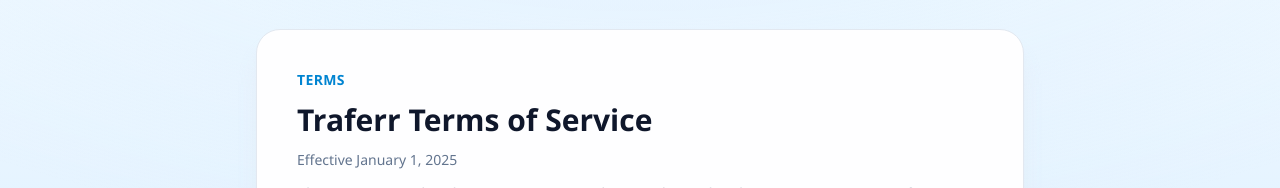
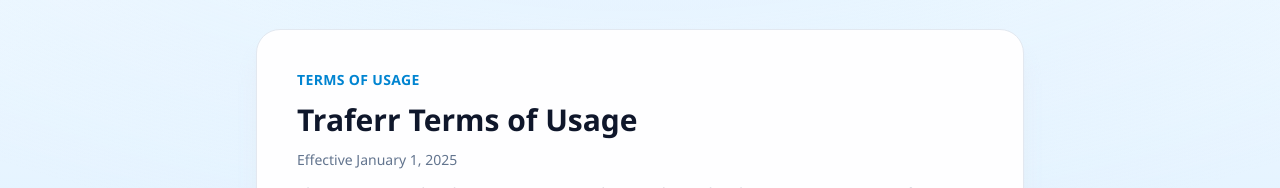
Before and after one commit to PourusK/Traferr-website, a Next.js app: page /legal/terms in a window 1280 px wide. Shown: the part 140-328 px from the top of the page. Built offline with nearby package versions, Linux system fonts and the light colour scheme.

Commit message:
Update footer legal links and terms content

```diff
--- a/app/globals.css
+++ b/app/globals.css
@@ -50,7 +50,7 @@
   display: inline-flex;
   align-items: center;
   gap: clamp(1.2rem, 0.7vw + 1rem, 1.6rem);
-  padding: 0.65rem clamp(2rem, 3.4vw, 2.7rem) 0.65rem clamp(3.1rem, 4.8vw, 3.6rem);
+  padding: 0.65rem clamp(2rem, 3.4vw, 2.7rem) 0.65rem clamp(2.6rem, 4vw, 3.1rem);
   border-radius: 999px;
   border: 1px solid rgba(255, 255, 255, 0.6);
   background: rgba(255, 255, 255, 0.82);
@@ -64,10 +64,10 @@
 .hero-pin {
   position: absolute;
   top: 50%;
-  left: clamp(-2.85rem, -3.9vw, -2.35rem);
+  left: clamp(-1.85rem, -2.9vw, -1.45rem);
   width: clamp(4.1rem, 7vw, 4.9rem);
   height: clamp(4.1rem, 7vw, 4.9rem);
-  transform: translate(-6%, -52%);
+  transform: translate(-2%, -52%);
   pointer-events: none;
   filter: drop-shadow(0 20px 40px rgba(14, 116, 144, 0.38));
 }
--- a/app/legal/terms/page.tsx
+++ b/app/legal/terms/page.tsx
@@ -39,8 +39,8 @@
 ];
 
 export const metadata: Metadata = {
-  title: "Terms of Service — Traferr",
-  description: "Understand the terms that guide how you use Traferr and engage with local partners.",
+  title: "Terms of Usage — Traferr",
+  description: "Understand the terms of usage that guide how you use Traferr and engage with local partners.",
 };
 
 export default function TermsPage() {
@@ -48,8 +48,8 @@
     <div className="px-4 py-20">
       <div className="mx-auto w-full max-w-3xl space-y-10 rounded-3xl border border-slate-200 bg-white/95 p-10 shadow-xl shadow-slate-200/60">
         <header className="space-y-3">
-          <p className="text-sm font-semibold uppercase tracking-wide text-sky-600">Terms</p>
-          <h1 className="text-3xl font-semibold text-slate-900">Traferr Terms of Service</h1>
+          <p className="text-sm font-semibold uppercase tracking-wide text-sky-600">Terms of usage</p>
+          <h1 className="text-3xl font-semibold text-slate-900">Traferr Terms of Usage</h1>
           <p className="text-sm text-slate-500">Effective January 1, 2025</p>
           <p className="text-base text-slate-600">
             These Terms outline how you, your travelers, and your local partners may use Traferr. Please read them carefully before launching new experiences with us.
--- a/components/SiteShell.tsx
+++ b/components/SiteShell.tsx
@@ -10,11 +10,11 @@
 };
 
 const legalLinks = [
-  { href: "/legal/terms", label: "Terms" },
-  { href: "/legal/privacy", label: "Privacy" },
   { href: "/legal/cookie", label: "Cookie" },
-  { href: "/legal/refund", label: "Refund" },
   { href: "/legal/disclaimer", label: "Disclaimer" },
+  { href: "/legal/privacy", label: "Privacy Policy" },
+  { href: "/legal/refund", label: "Refund Policy" },
+  { href: "/legal/terms", label: "Terms of Usage" },
 ];
 
 export function SiteShell({ children }: SiteShellProps) {
```
